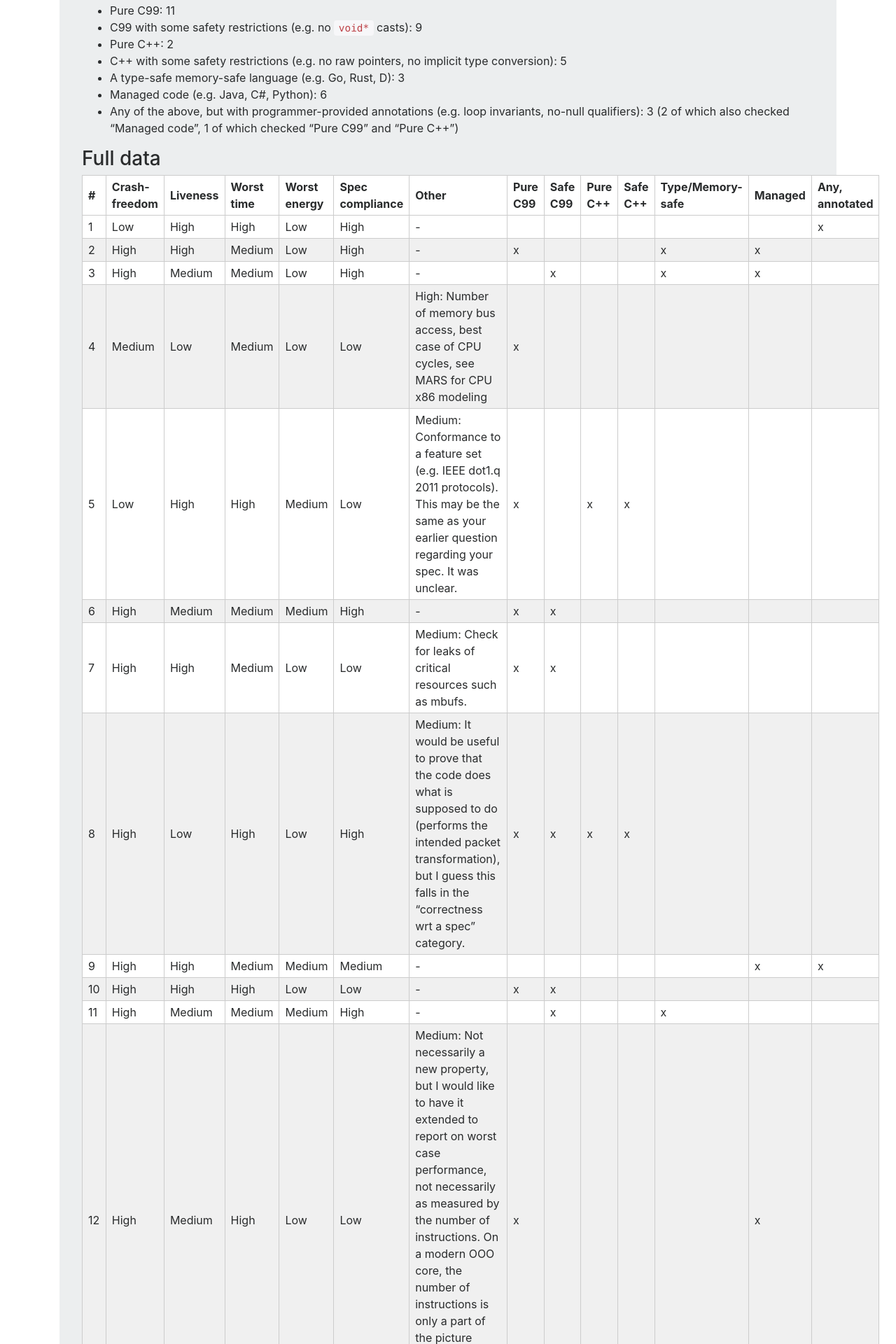
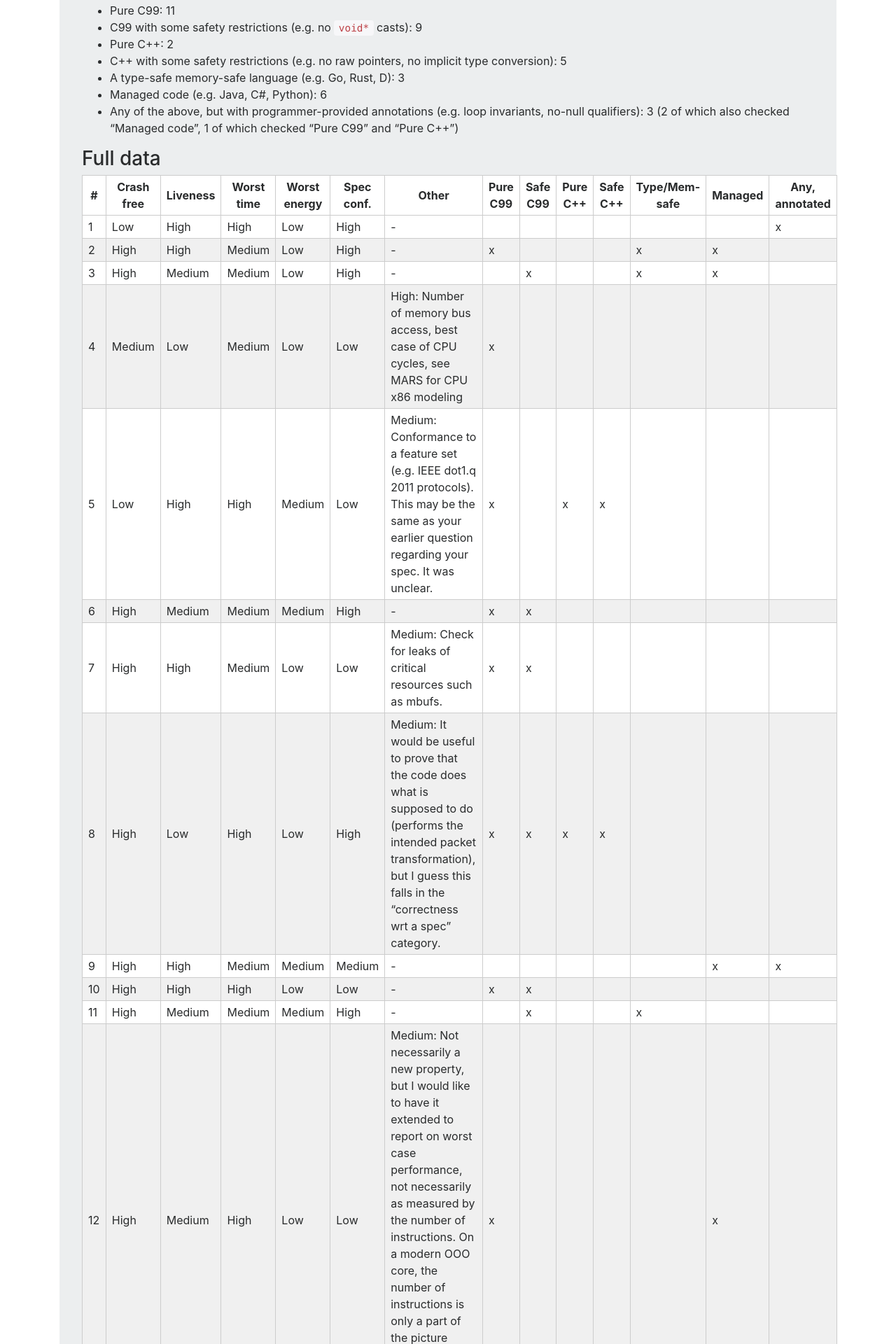
Before and after one commit to vignat/vignat.github.io, a Jekyll site: the page built from survey.md, in a window 1280 px wide. Shown: the part 704-2624 px from the top of the page at 70% size. Built offline with Jekyll 4.4.1, drawn with Linux system fonts in a browser that asks for light colours.

Commit message:
smaller survey table

```diff
--- a/css/style.css
+++ b/css/style.css
@@ -31,7 +31,7 @@ table tr:nth-child(2n) {
 table tr th {
   font-weight: bold;
   border: 1px solid #ccc;
-  text-align: left;
+  text-align: center;
   margin: 0;
   padding: 4px 8px;
 }
--- a/survey.md
+++ b/survey.md
@@ -33,21 +33,21 @@ We then asked them which language they would be willing to use to write line-rat
 
 ### Full data
 
-|  # | Crash-freedom | Liveness | Worst time | Worst energy | Spec compliance | Other | Pure C99 | Safe C99 | Pure C++ | Safe C++ | Type/Memory-safe | Managed | Any, annotated |
-|----|---------------|----------|------------|--------------|-----------------|-------|----------|----------|----------|----------|------------------|---------|----------------|
-|  1 | Low           | High     | High       | Low          | High            | -     |          |          |          |          |                  |         | x              |
-|  2 | High          | High     | Medium     | Low          | High            | -     | x        |          |          |          | x                | x       |                |
-|  3 | High          | Medium   | Medium     | Low          | High            | -     |          | x        |          |          | x                | x       |                |
-|  4 | Medium        | Low      | Medium     | Low          | Low             | High: Number of memory bus access, best case of CPU cycles, see MARS for CPU x86 modeling | x        |          |          |           |                       |              |                       |
-|  5 | Low           | High     | High       | Medium       | Low             | Medium: Conformance to a feature set (e.g. IEEE dot1.q 2011 protocols). This may be the same as your earlier question regarding your spec. It was unclear. | x        |          | x        | x        |                       |              |                       |
-|  6 | High          | Medium   | Medium     | Medium       | High            | -     | x        | x        |          |          |                  |         |                |
-|  7 | High          | High     | Medium     | Low          | Low             | Medium: Check for leaks of critical resources such as mbufs. | x        | x        |          |          |                       |              |                       |
-|  8 | High          | Low      | High       | Low          | High            | Medium: It would be useful to prove that the code does what is supposed to do (performs the intended packet transformation), but I guess this falls in the "correctness wrt a spec" category. | x        | x        | x        | x        |                       |              |                       |
-|  9 | High          | High     | Medium     | Medium       | Medium          | -     |          |          |          |          |                  | x       | x              |
-| 10 | High          | High     | High       | Low          | Low             | -     | x        | x        |          |          |                  |         |                |
-| 11 | High          | Medium   | Medium     | Medium       | High            | -     |          | x        |          |          | x                |         |                |
-| 12 | High          | Medium   | High       | Low          | Low             | Medium: Not necessarily a new property, but I would like to have it extended to report on worst case performance, not necessarily as measured by the number of instructions. On a modern OOO core, the number of instructions is only a part of the picture considering stalls and other threads (hw or sw). | x         |          |          |          |                       | x            |                       |
-| 13 | Medium        | High     | Medium     | Medium       | Low             | -     | x        | x        |          | x        |                  | x       |                |
-| 14 | High          | Low      | Low        | Low          | High            | -     | x        |          | x        |          |                  | x       |                |
-| 15 | High          | Medium   | High       | Low          | Medium          | -     |          | x        |          |          |                  |         |                |
-| 16 | High          | Medium   | Low        | Medium       | High            | High: Responsiveness to malicious use. | x        | x        |          | x        |                       |              |                       |
+|  # | Crash free | Liveness | Worst time | Worst energy | Spec conf. | Other | Pure C99 | Safe C99 | Pure C++ | Safe C++ | Type/Mem-safe | Managed | Any, annotated |
+|----|------------|----------|------------|--------------|------------|-------|----------|----------|----------|----------|---------------|---------|----------------|
+|  1 | Low        | High     | High       | Low          | High       | -     |          |          |          |          |               |         | x              |
+|  2 | High       | High     | Medium     | Low          | High       | -     | x        |          |          |          | x             | x       |                |
+|  3 | High       | Medium   | Medium     | Low          | High       | -     |          | x        |          |          | x             | x       |                |
+|  4 | Medium     | Low      | Medium     | Low          | Low        | High: Number of memory bus access, best case of CPU cycles, see MARS for CPU x86 modeling | x        |          |          |           |                       |              |                       |
+|  5 | Low        | High     | High       | Medium       | Low        | Medium: Conformance to a feature set (e.g. IEEE dot1.q 2011 protocols). This may be the same as your earlier question regarding your spec. It was unclear. | x        |          | x        | x        |                       |              |                       |
+|  6 | High       | Medium   | Medium     | Medium       | High       | -     | x        | x        |          |          |               |         |                |
+|  7 | High       | High     | Medium     | Low          | Low        | Medium: Check for leaks of critical resources such as mbufs. | x        | x        |          |          |                       |              |                       |
+|  8 | High       | Low      | High       | Low          | High       | Medium: It would be useful to prove that the code does what is supposed to do (performs the intended packet transformation), but I guess this falls in the "correctness wrt a spec" category. | x        | x        | x        | x        |                       |              |                       |
+|  9 | High       | High     | Medium     | Medium       | Medium     | -     |          |          |          |          |               | x       | x              |
+| 10 | High       | High     | High       | Low          | Low        | -     | x        | x        |          |          |               |         |                |
+| 11 | High       | Medium   | Medium     | Medium       | High       | -     |          | x        |          |          | x             |         |                |
+| 12 | High       | Medium   | High       | Low          | Low        | Medium: Not necessarily a new property, but I would like to have it extended to report on worst case performance, not necessarily as measured by the number of instructions. On a modern OOO core, the number of instructions is only a part of the picture considering stalls and other threads (hw or sw). | x         |          |          |          |                       | x            |                       |
+| 13 | Medium     | High     | Medium     | Medium       | Low        | -     | x        | x        |          | x        |               | x       |                |
+| 14 | High       | Low      | Low        | Low          | High       | -     | x        |          | x        |          |               | x       |                |
+| 15 | High       | Medium   | High       | Low          | Medium     | -     |          | x        |          |          |               |         |                |
+| 16 | High       | Medium   | Low        | Medium       | High       | High: Responsiveness to malicious use. | x        | x        |          | x        |                       |              |                       |
```
